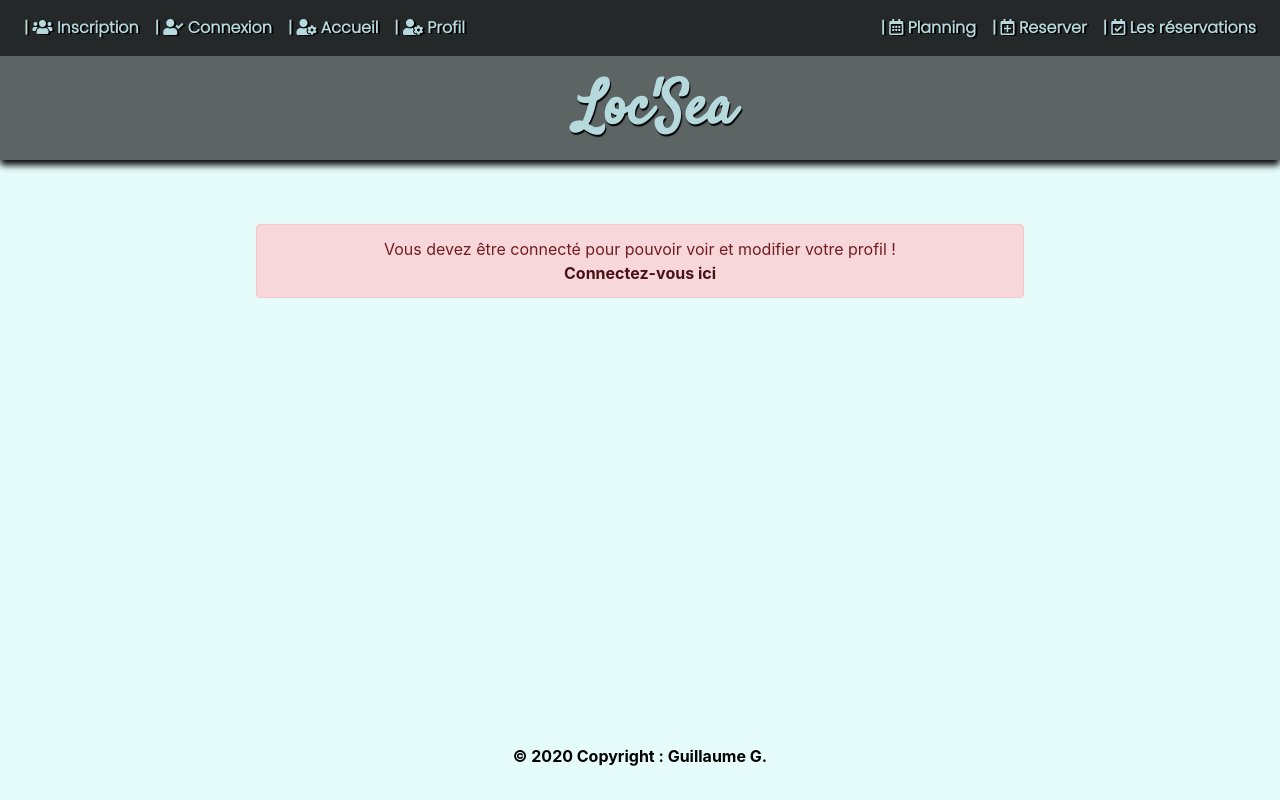
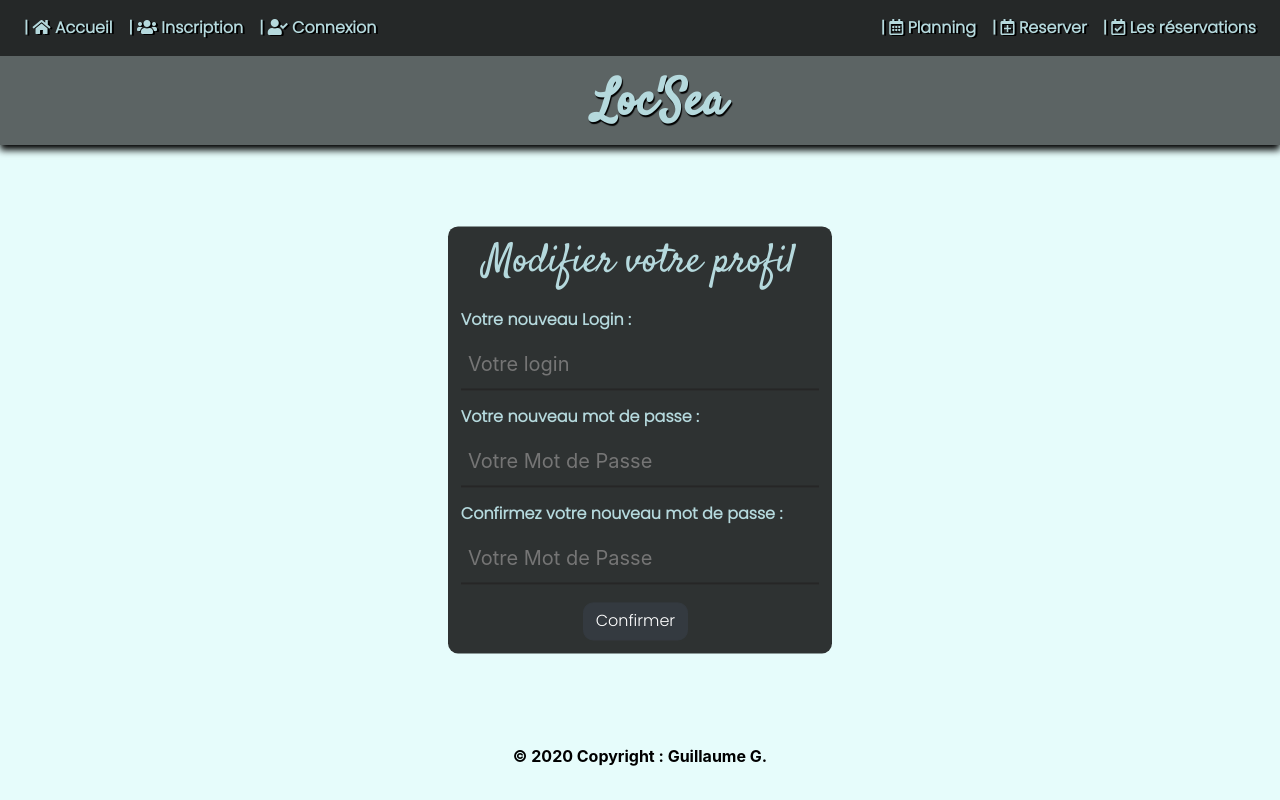
Before and after one commit to guillaume-grac/reservation-salles, a PHP site: page /pages/profil.php in a window 1280 px wide. Run offline with PHP 8.4, Linux system fonts and the light colour scheme; some libraries are stand-ins or nearby versions.

Commit message:
Update profil

```diff
--- a/css/header.css
+++ b/css/header.css
@@ -34,8 +34,8 @@ header{
     text-shadow: black 1px 2px 1px;
     font-family: 'Satisfy', cursive;
     color: #b5d9dd;
-    font-size: 60px;
-    margin-left: 40%;
+    font-size: 50px;
+    margin-left: 42%;
 }
 
 li a{
--- a/css/inscription.css
+++ b/css/inscription.css
@@ -2,14 +2,14 @@
 
 .loginBox{
     position: absolute;
-    top: 56%;
+    top: 59%;
     left: 50%;
     transform: translate(-50%, -50%);
     width: 30%;
     min-height: 20%;
     background: rgba(0, 0, 0, 0.8);
     border-radius: 10px;
-    padding: 2%;
+    padding: 1%;
     box-sizing: border-box;
 }
 
--- a/pages/profil.php
+++ b/pages/profil.php
@@ -41,13 +41,9 @@ if(isset($_POST['update'])){
 
 }
 
-$Nuser = new userpdo();
+?>
 
-
-
-if(isset($_SESSION['id'])){
-
-    echo '<main>
+<main>
     <section class="container-fluid">
         <section class="loginBox">
             <h1>Modifier votre profil</h1>
@@ -68,14 +64,4 @@ if(isset($_SESSION['id'])){
             </form>
         </section>
     </section>
-    </main>';
-}
-
-else{
-
-    echo'<section class="alert alert-danger text-center alert-co" role="alert"> Vous devez être connecté pour pouvoir voir et modifier votre profil ! <br>
-            <a href="connexion.php" class="alert-link">Connectez-vous ici</a>
-        </section>';
-}
-
-?>
+</main>
--- a/require/html/header.php
+++ b/require/html/header.php
@@ -18,11 +18,14 @@ if($index==1){
             <div class="header-anim">
                 <nav class="mb-1 navbar navbar-expand-lg lighten-1">
                     <section class="collapse navbar-collapse" id="navbarSupportedContent-555">
-                        <ul class="navbar-nav membres">';
+                        <ul class="navbar-nav membres">
+                            <li class="nav-item"><a class="nav-link" href=' . $accueil . '>| <i class="fas fa-home"></i> Accueil</a></li>';
                             if (!isset($_SESSION['login'])){ echo '<li class="nav-item"><a class="nav-link" href=' . $inscription . '>| <i class="fas fa-users"></i> Inscription</a></li>';}
                             if (!isset($_SESSION['login'])){ echo '<li class="nav-item"><a class="nav-link" href=' . $connexion . '>| <i class="fas fa-user-check"></i> Connexion</a></li>';}
-                            if (isset($_SESSION['login'])){ echo '<li><form method="POST" action="index.php"><button type="submit" class="btn btn-info" name="logout" title="Déconnexion">Déconnexion</button></form></li>';}
-                            echo '<li class="nav-item"><a class="nav-link" href=' . $profil . '>| <i class="fas fa-user-cog"></i> Profil</a></li>
+                            if (isset($_SESSION['login'])){ echo '<li class="nav-item"><a class="nav-link" href=' . $profil . '>| <i class="fas fa-user-cog"></i> Profil</a></li>';}
+                            if (isset($_SESSION['login'])){ echo '<li><form method="POST" action="index.php"><button type="submit" class="btn btn-info" name="logout" title="Déconnexion"><i class="fas fa-power-off"></i></button></form></li>';}
+                            if (isset($_SESSION['login'])){ echo '<li class="nav-item"><a class="nav-link"> Bonjour <i class="fas fa-user-circle"></i> ' . $_SESSION['login'] . '</a></li>';}
+                            echo'
                         </ul>
                         <ul class="navbar-nav ml-auto salles">
                             <li class="nav-item"><a class="nav-link" href=' . $planning . '>| <i class="far fa-calendar-alt"></i> Planning</a></li>
@@ -53,12 +56,14 @@ else{
         <header class= "header2">
             <nav class="mb-1 navbar navbar-expand-lg lighten-1">
                 <section class="collapse navbar-collapse" id="navbarSupportedContent-555">
-                    <ul class="navbar-nav membres">';
-                        if (!isset($_SESSION['login'])){ echo '<li class="nav-item"><a class="nav-link" href=' . $inscription . '>| <i class="fas fa-users"></i> Inscription</a></li>';}
-                        if (!isset($_SESSION['login'])){ echo '<li class="nav-item"><a class="nav-link" href=' . $connexion . '>| <i class="fas fa-user-check"></i> Connexion</a></li>';}
-                        if (isset($_SESSION['login'])){ echo '<li><form method="POST" action="../index.php"><button type="submit" class="btn btn-info" name="logout" title="Déconnexion">Déconnexion</button></form></li>';}
-                        echo '<li class="nav-item"><a class="nav-link" href=' . $accueil . '>| <i class="fas fa-user-cog"></i> Accueil</a></li>
-                              <li class="nav-item"><a class="nav-link" href=' . $profil . '>| <i class="fas fa-user-cog"></i> Profil</a></li>
+                    <ul class="navbar-nav membres">
+                        <li class="nav-item"><a class="nav-link" href=' . $accueil . '>| <i class="fas fa-home"></i> Accueil</a></li>';
+                        if (!isset($_SESSION['login'])){ echo '<li class="nav-item"><a class="nav-link"  href=' . $inscription . '>| <i class="fas fa-users"></i> Inscription</a></li>';}
+                        if (!isset($_SESSION['login'])){ echo '<li class="nav-item"><a class="nav-link"  href=' . $connexion . '>| <i class="fas fa-user-check"></i> Connexion</a></li>';}
+                        if (isset($_SESSION['login'])){ echo '<li class="nav-item"><a class="nav-link" href=' . $profil . '>| <i class="fas fa-user-cog"></i> Profil</a></li>';}
+                        if (isset($_SESSION['login'])){ echo '<li><form method="POST" action="../index.php"><button type="submit" class="btn btn-info" name="logout" title="Déconnexion"><i class="fas fa-power-off"></i></button></form></li>';}
+                        if (isset($_SESSION['login'])){ echo '<li class="nav-item"><a class="nav-link">Bonjour <i class="fas fa-user-circle"></i> ' . $_SESSION['login'] . '</a></li>';}
+                        echo'
                     </ul>
                     <ul class="navbar-nav ml-auto salles">
                         <li class="nav-item"><a class="nav-link" href=' . $planning . '>| <i class="far fa-calendar-alt"></i> Planning</a></li>
--- a/require/php/classes.php
+++ b/require/php/classes.php
@@ -18,7 +18,7 @@ class userpdo extends Modele{
 
             if($verifLog){
 
-                echo "Utilisateur existant, veuillez réessayer : <a href ='inscription.php'> ici </a>";
+                echo '<section class="alert alert-danger text-center" role="alert"> Cet utilisateur est déjà existant !<br><a href="inscription.php" class="alert-link">Veuillez réessayer ici.</a></section>';
 
                 die();
             }
@@ -32,7 +32,8 @@ class userpdo extends Modele{
                 "password"=>$crypted
                 ]);
 
-                echo '<section class="alert alert-success text-center" role="alert"><b>Félicitations !</b> Votre compte a bien été créer.</section>';
+                header('location: connexion.php');
+                exit();
             }
 
             else{
@@ -117,30 +118,25 @@ class userpdo extends Modele{
 
     public function update(){
 
-        /*$previousLogin = $this->login;
+        $login= htmlspecialchars(trim($_POST['Nlogin']));
+        $password= htmlspecialchars(trim($_POST['Npassword']));
+        $confirmpassword= htmlspecialchars(trim($_POST['NCpassword']));
+        $crypted = password_hash($password, PASSWORD_BCRYPT);
+        $id=$_SESSION['id'];
 
-        $login = htmlspecialchars(trim($login));
-        $password = password_hash($password, PASSWORD_BCRYPT);
+        if(isset($_POST['update'])){
+            if(isset($_POST['Nlogin']) && $_POST['Npassword'] === $_POST['NCpassword']){
 
-        $update = $db -> prepare("UPDATE utilisateurs SET login = :login, password = :password WHERE login ='$previousLogin'");
-        $update->execute([
-            "login"=>$login,
-            "password"=>$password,
-        ]);
+                $previousLogin = $this->login;
 
-        echo "Compte modifié <br>"; */
-    }
+                $update = $this->db -> prepare("UPDATE utilisateurs SET login = :login, password = :password WHERE login ='$previousLogin'");
+                $update->execute([
+                "login"=>$login,
+                "password"=>$crypted
+                ]);
 
-    public function isConnected(){
-
-        $login = $this->login;
-
-        if($login){
-
-            echo " Vous êtes Connecté ";
-
-           return true;
-
+                echo "Compte modifié <br>";
+            }
         }
     }
 }
```
Lines whose indentation alone changed are shown as unchanged.
